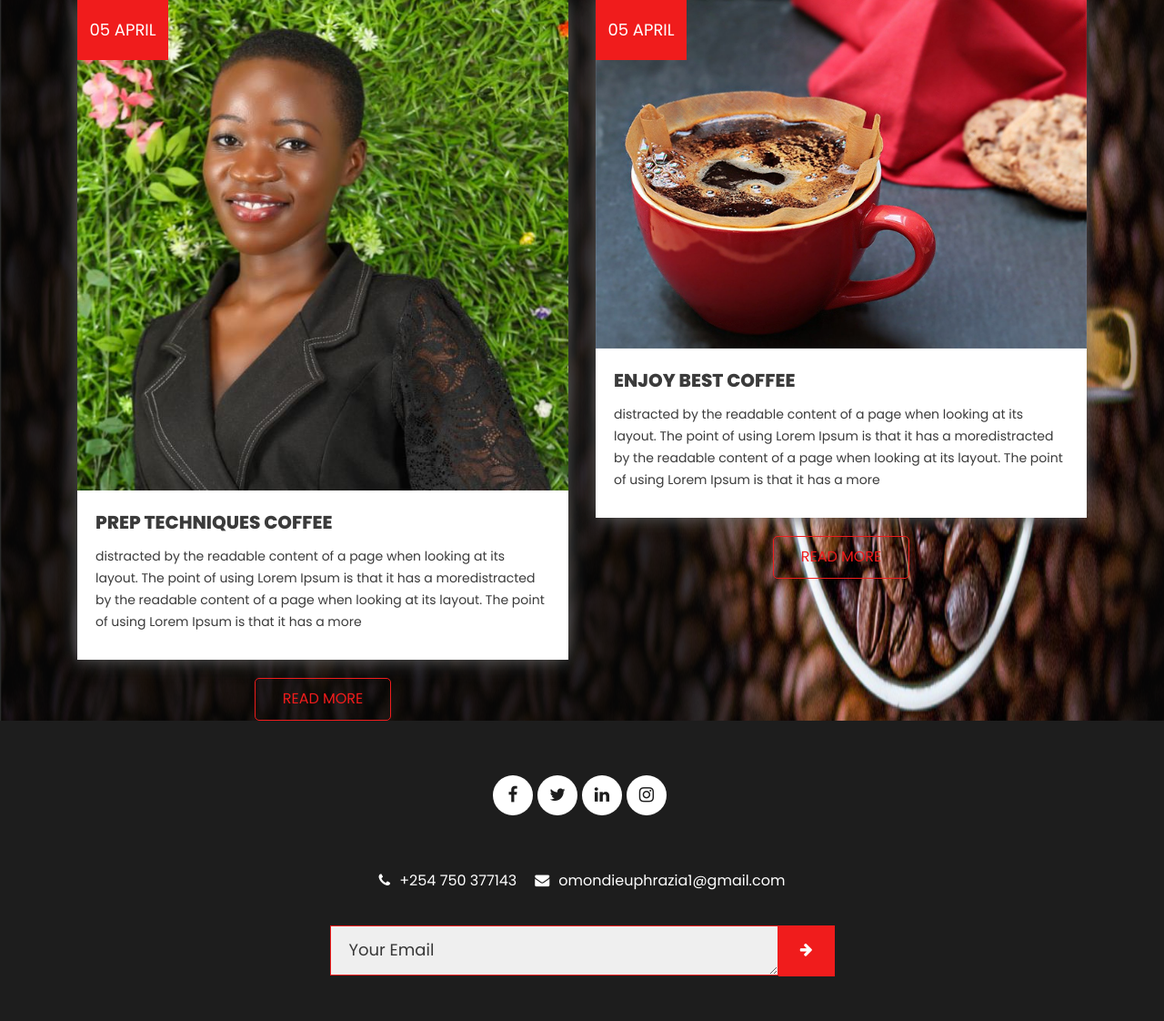
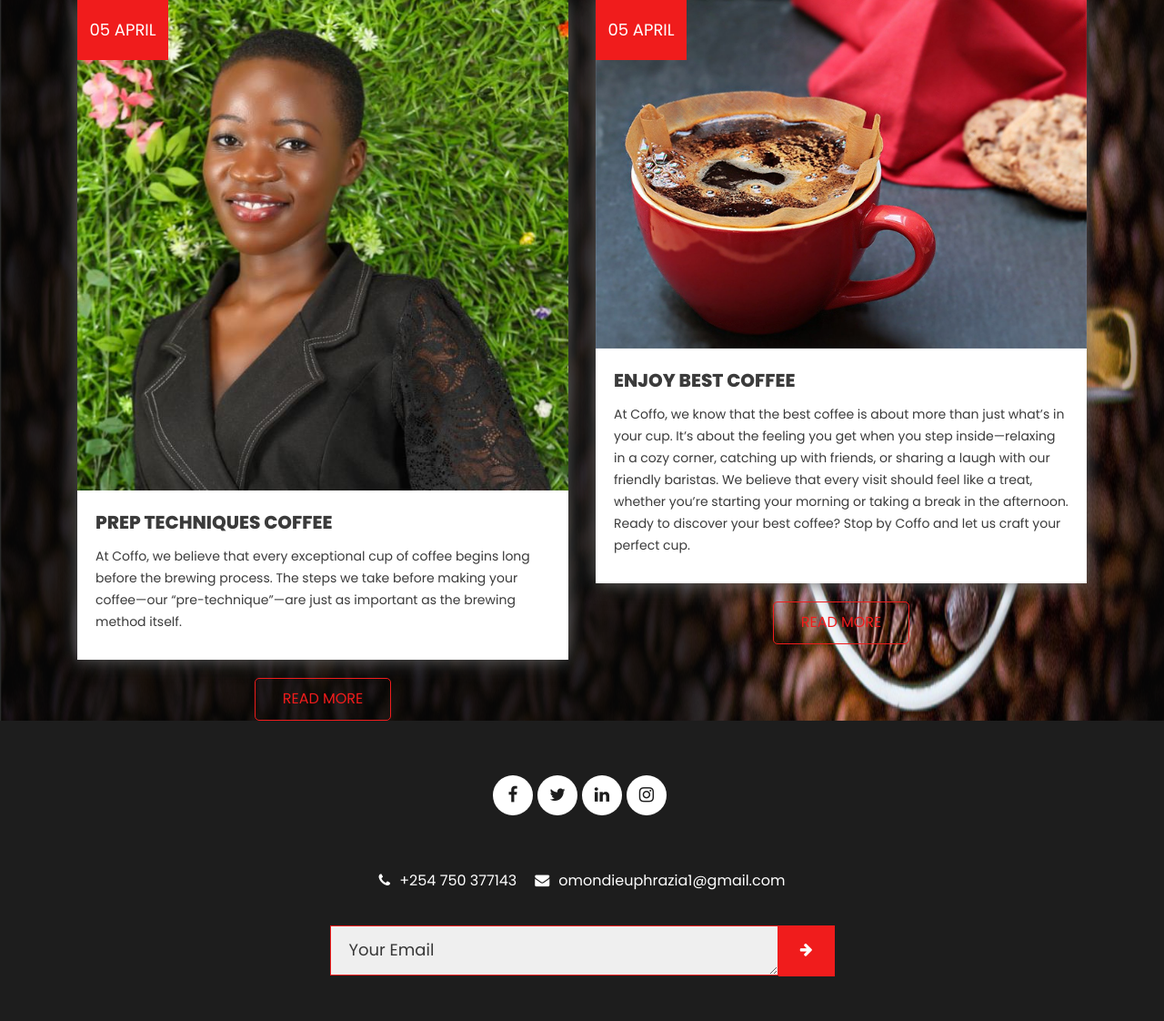
Before and after one commit to euphrazia/fullstack, a Flask app: page /blog in a window 1280 px wide. Shown: the part 455-1577 px from the top of the page at 91% size. Run offline with Flask 3, Linux system fonts and the light colour scheme; some libraries are stand-ins or nearby versions.

Commit message:
Update blog.html

```diff
--- a/templates/blog.html
+++ b/templates/blog.html
@@ -18,7 +18,7 @@
                         <div class="blog_img"><img src="static/images/blog-img1.jpeg"></div>
                         <h4 class="date_text">05 April</h4>
                         <h4 class="prep_text">PREP TECHNIQUES Coffee</h4>
-                        <p class="lorem_text">distracted by the readable content of a page when looking at its layout. The point of using Lorem Ipsum is that it has a moredistracted by the readable content of a page when looking at its layout. The point of using Lorem Ipsum is that it has a more</p>
+                        <p class="lorem_text">At Coffo, we believe that every exceptional cup of coffee begins long before the brewing process. The steps we take before making your coffee—our “pre-technique”—are just as important as the brewing method itself.</p>
                      </div>
                      <div class="read_btn"><a href="#">Read More</a></div>
                   </div>
@@ -27,7 +27,11 @@
                         <div class="blog_img"><img src="static/images/blog-img2.png"></div>
                         <h4 class="date_text">05 April</h4>
                         <h4 class="prep_text">Enjoy Best Coffee</h4>
-                        <p class="lorem_text">distracted by the readable content of a page when looking at its layout. The point of using Lorem Ipsum is that it has a moredistracted by the readable content of a page when looking at its layout. The point of using Lorem Ipsum is that it has a more</p>
+                        <p class="lorem_text">At Coffo, we know that the best coffee is about more than just what’s in your cup. It’s about the feeling you get when you step inside—relaxing in a cozy corner, catching up with friends, or sharing a laugh with our friendly baristas. We believe that every visit should feel like a treat, whether you’re starting your morning or taking a break in the afternoon.
+
+Ready to  discover your best coffee?
+Stop by Coffo and let us craft your perfect cup.
+</p>
                      </div>
                      <div class="read_btn"><a href="#">Read More</a></div>
                   </div>
```
